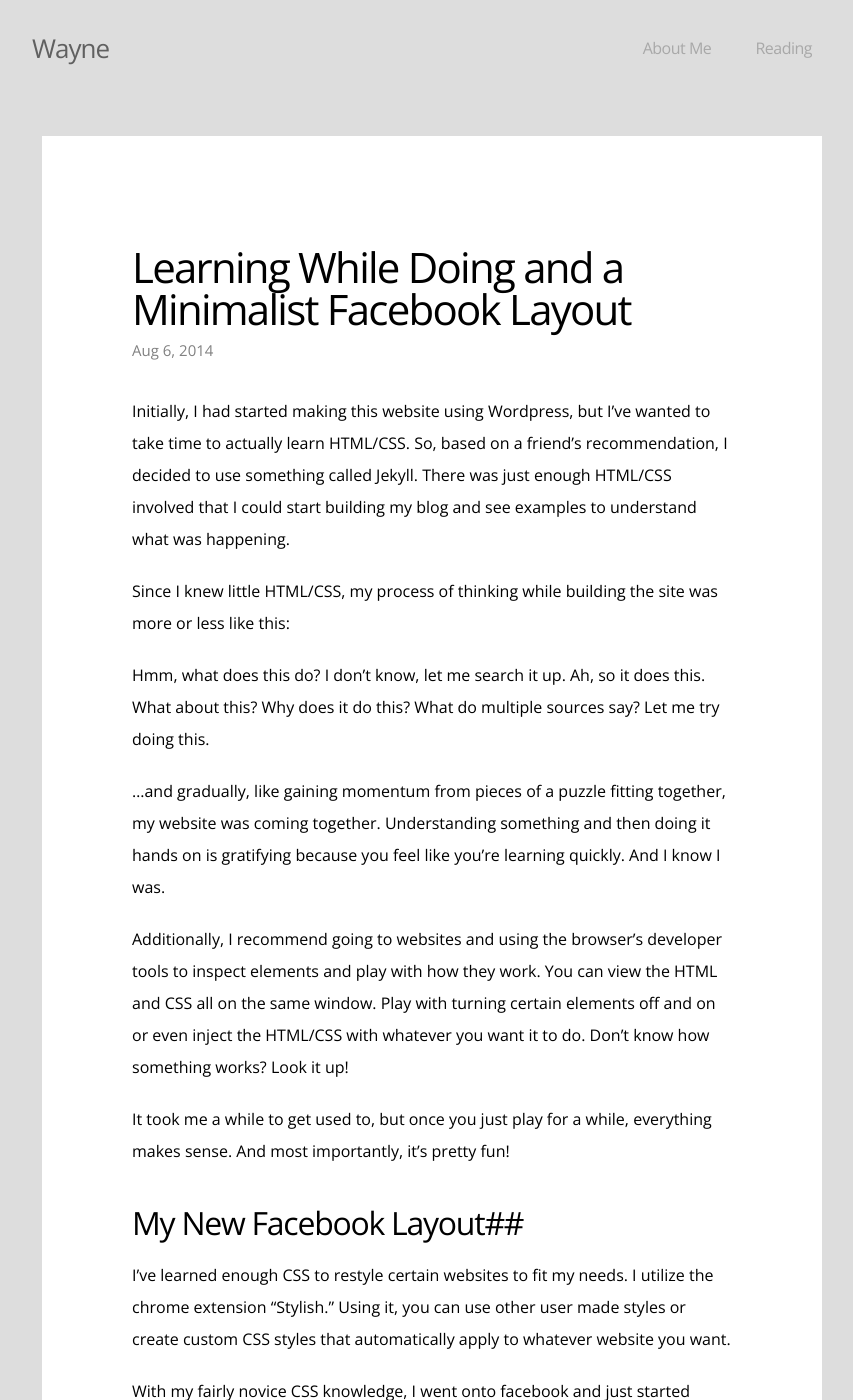
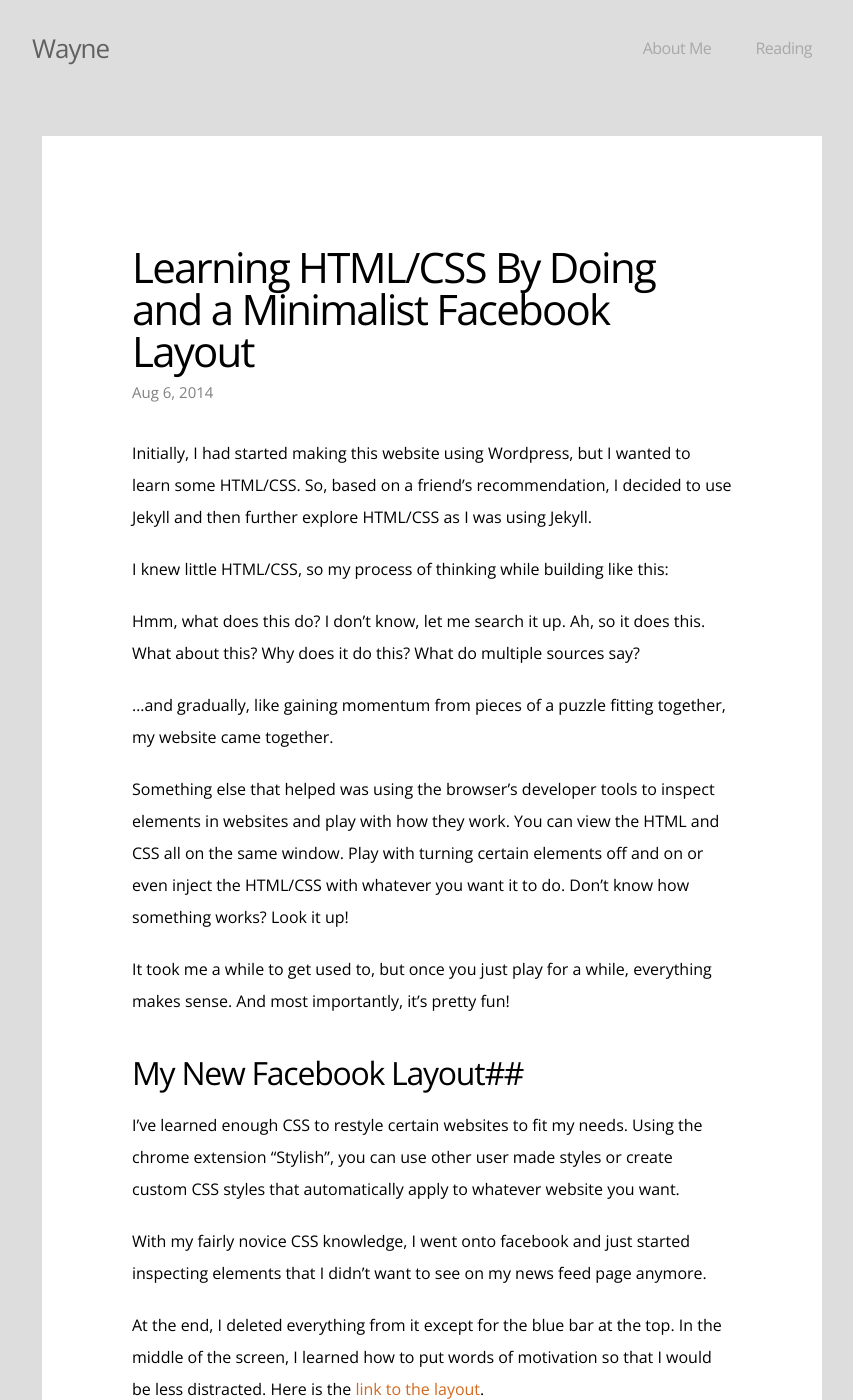
Before and after one commit to vvayne/vvayne.github.io, a Jekyll site: the page built from _posts/2014-08-06-CSSFB.markdown, in a window 1280 px wide and 1400 px high. Shown: the whole window, without its empty margins (208-1061 px from the left). Built offline with Jekyll 4.4.1, drawn with Linux system fonts in a browser that asks for light colours; some of the changed text lies outside the part shown.

Commit message:
Changed some small details related to my writing.

```diff
--- a/_posts/2014-08-06-CSSFB.markdown
+++ b/_posts/2014-08-06-CSSFB.markdown
@@ -1,38 +1,37 @@
 ---
 layout: post
-title:  "Learning While Doing and a Minimalist Facebook Layout "
+title:  "Learning HTML/CSS By Doing and a Minimalist Facebook Layout "
 date:   2014-08-06
 categories: posts
 permalink: /second/
 published: true
 ---
 
-Initially, I had started making this website using Wordpress, but I've wanted to take time to actually learn HTML/CSS. So, based on a friend's recommendation, I decided to use something called Jekyll. There was just enough HTML/CSS involved that I could start building my blog and see examples to understand what was happening.
+Initially, I had started making this website using Wordpress, but I wanted to learn some HTML/CSS. So, based on a friend's recommendation, I decided to use Jekyll and then further explore HTML/CSS as I was using Jekyll.
 
-Since I knew little HTML/CSS, my process of thinking while building the site was more or less like this:
+I knew little HTML/CSS, so my process of thinking while building like this:
 
 Hmm, what does this do? I don't know, let me search it up. Ah, so it does this. What about this? Why does it do this? What do multiple sources say?
-Let me try doing this.
 
-...and gradually, like gaining momentum from pieces of a puzzle fitting together, my website was coming together. Understanding something and then doing it hands on is gratifying because you feel like you're learning quickly. And I know I was.
+...and gradually, like gaining momentum from pieces of a puzzle fitting together, my website came together.
 
-Additionally, I recommend going to websites and using the browser's developer tools to inspect elements and play with how they work. You can view the HTML and CSS all on the same window. Play with turning certain elements off and on or even inject the HTML/CSS with whatever you want it to do. Don't know how something works? Look it up!
+Something else that helped was using the browser's developer tools to inspect elements in websites and play with how they work. You can view the HTML and CSS all on the same window. Play with turning certain elements off and on or even inject the HTML/CSS with whatever you want it to do. Don't know how something works? Look it up!
 
 It took me a while to get used to, but once you just play for a while, everything makes sense. And most importantly, it's pretty fun!
 
 ##My New Facebook Layout##
 
-I've learned enough CSS to restyle certain websites to fit my needs. I utilize the chrome extension "Stylish." Using it, you can use other user made styles or create custom CSS styles that automatically apply to whatever website you want.
+I've learned enough CSS to restyle certain websites to fit my needs. Using the chrome extension "Stylish", you can use other user made styles or create custom CSS styles that automatically apply to whatever website you want.
 
 With my fairly novice CSS knowledge, I went onto facebook and just started inspecting elements that I didn't want to see on my news feed page anymore.
 
-At the end, I just ended up deleting everything from it except for the elements at the blue bar at the top. In the middle of the screen, I even learned how to put words of motivation so that I would be less distracted. Here is the [link to the layout][1].
+At the end, I deleted everything from it except for the blue bar at the top. In the middle of the screen, I learned how to put words of motivation so that I would be less distracted. Here is the [link to the layout][1].
 
 This greatly decreased my time on facebook, so I'm happy with the practical results my CSS knowledge has given me.
 
 ##Moving Forward##
 
 I still have a couple of things I want to add to spruce up this site, but it's been great learning as I go.
-More posts coming soon.
+More posts hopefully coming soon.
 
 [1]: https://userstyles.org/styles/104007/facebook-minimal-distraction-layout
```
Also changed, not shown: _posts/2014-07-09-post2.markdown (+6 -5 lines), 6 other files.
